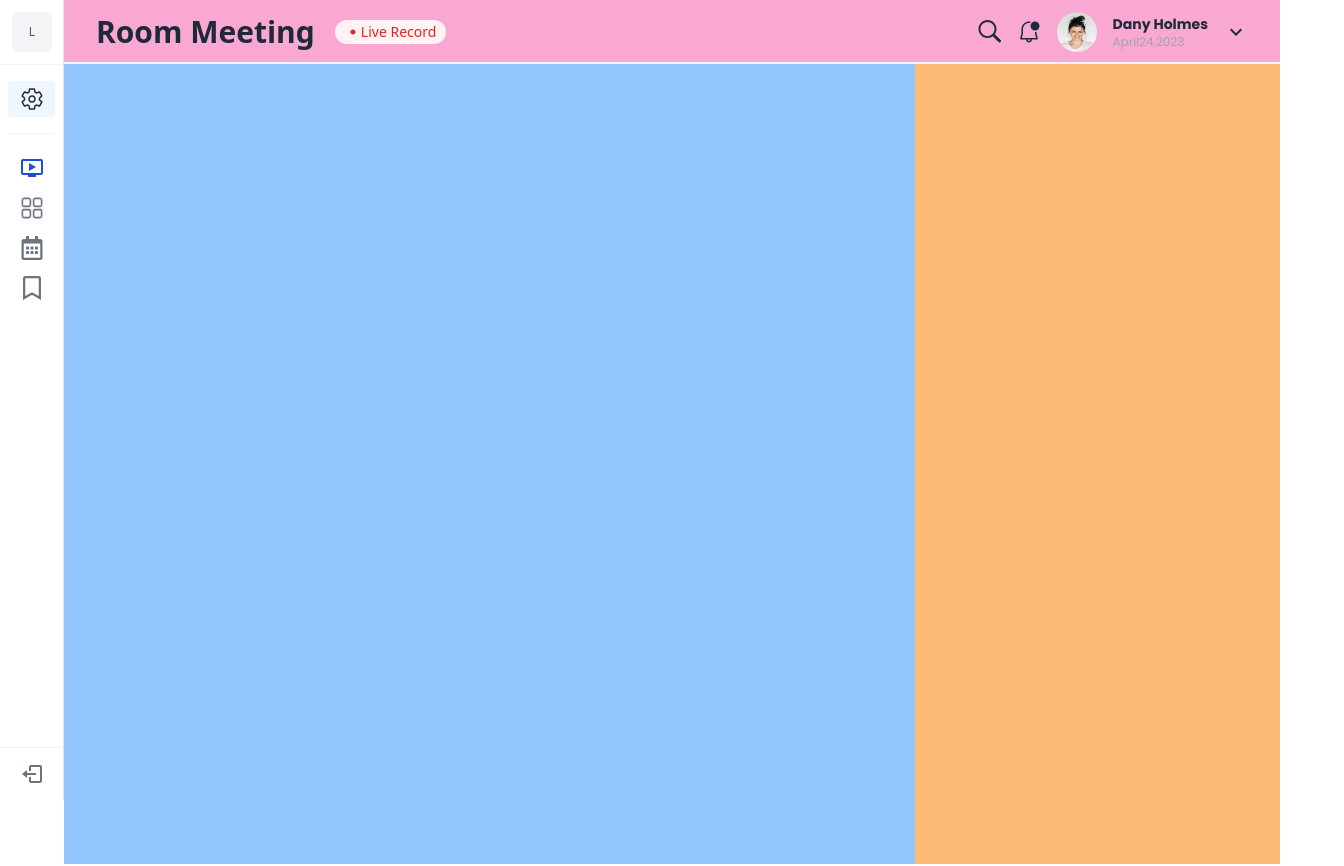
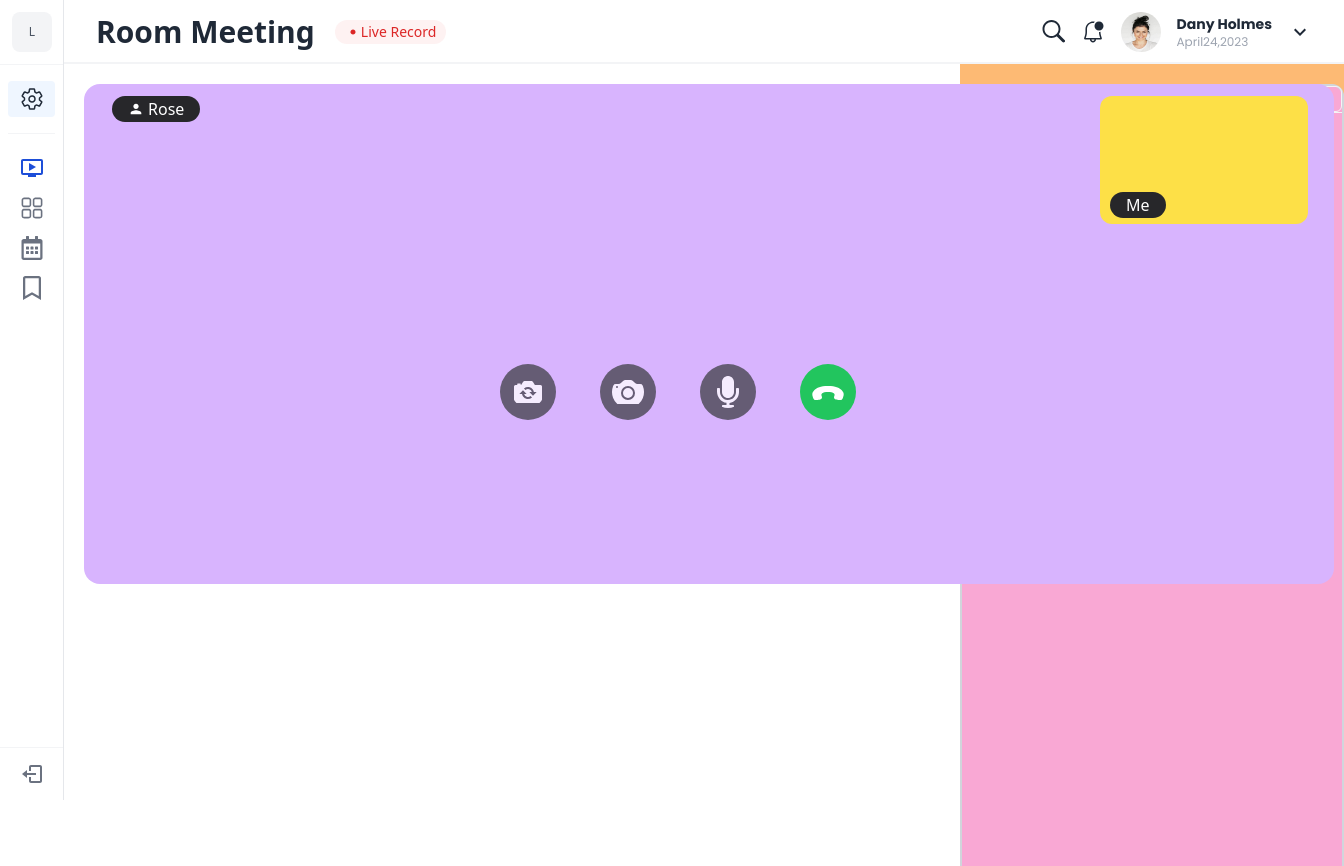
Before and after one commit to MBAS89/coursy, a React (Vite) app in the folder frontend/: page /live in a window 1280 px wide. Shown: the top 866 px of the page, 1344 px wide, since content can reach past the window. Built offline with nearby package versions, Linux system fonts and the light colour scheme; a web font is replaced by a local one.

Commit message:
continue working on the live meeting page

```diff
--- a/frontend/src/pages/Livemeeting.jsx
+++ b/frontend/src/pages/Livemeeting.jsx
@@ -12,6 +12,12 @@
 import { GoSearch } from "react-icons/go";
 import { VscBellDot } from "react-icons/vsc";
 import { MdKeyboardArrowDown } from "react-icons/md";
+import { MdPerson } from "react-icons/md";
+import { ImPhoneHangUp } from "react-icons/im";
+import { FaMicrophone } from "react-icons/fa";
+import { BsFillCameraFill } from "react-icons/bs";
+
+import { IoCameraReverseSharp } from "react-icons/io5";
 export const Livemeeting = () => {
     return (
     <div>
@@ -61,7 +67,7 @@
                                         <Link to="" className="group relative flex justify-center rounded px-2 py-1.5 text-gray-500 hover:bg-gray-50 hover:text-gray-700">
                                             <FaRegBookmark className='text-2xl'/>
                                             <span className="absolute start-full top-1/2 ms-4 -translate-y-1/2 rounded bg-gray-900 px-2 py-1.5 text-xs font-medium text-white opacity-0 group-hover:opacity-100">
-                                            Save
+                                                Save
                                             </span>
                                         </Link>
                                     </li>
@@ -81,7 +87,7 @@
                     </div>
                 </div>
             </section>
-            <div className='w-[100%] bg-pink-300'>
+            <div className='w-[100%]'>
                 <div className="h-16 w-full border-b-2 border-gray-100">
                     <div className="flex h-16 items-center justify-between px-4 sm:px-6 lg:px-8">
                         <h2 className='text-3xl font-bold mr-5'>Room Meeting</h2>
@@ -107,10 +113,25 @@
                         </div>
                     </div>
                 </div>
-
-                <div className='bg-green-300 flex h-screen'>
-                    <div className='w-[70%] bg-blue-300'></div>
-                    <div className='w-[30%] bg-orange-300'></div>
+                <div className='flex h-screen'>
+                    <div className='w-[70%]'>
+                        <div className='rounded-2xl mx-5 mt-5 w-[1250px] h-[500px] relative bg-purple-300'></div>
+                        <span className='absolute top-24 left-28 flex items-center gap-1 rounded-full px-4 py-px text-white bg-zinc-800'><MdPerson /> Rose</span>
+                        <div className='rounded-xl w-52 h-32 absolute top-24 left-[1100px] bg-yellow-300'></div>
+                        <span className='absolute top-48 left-[1110px] flex items-center gap-1 rounded-full px-4 py-px text-white bg-zinc-800'>Me</span>
+                        <ImPhoneHangUp className='absolute bottom-[380px] left-[800px] h-14 w-14 p-3 text-4xl text-white bg-green-500 rounded-full'/>
+                        <FaMicrophone className='absolute bottom-[380px] left-[700px] h-14 w-14 p-3 text-4xl text-white bg-zinc-700 opacity-75 rounded-full'/>
+                        <BsFillCameraFill className='absolute bottom-[380px] left-[600px] h-14 w-14 p-3 text-4xl text-white bg-zinc-700 opacity-75 rounded-full'/>
+                        <IoCameraReverseSharp className='absolute bottom-[380px] left-[500px] h-14 w-14 p-3 text-4xl text-white bg-zinc-700 opacity-75 rounded-full'/>
+                    </div>
+                    <div className='w-[30%] bg-orange-300'>
+                        <div className='mt-5 h-[840px] rounded-xl border-2 bg-pink-300 border-gray-300'>
+                            <div className='flex justify-between border-b border-zinc-100'>
+                                <h2 className=''>Live Chat</h2>
+                                <span className='flex items-center gap-1 px-2 rounded-md border border-zinc-100'><span className='font-semibold'>Group</span><MdKeyboardArrowDown /></span>
+                            </div>
+                        </div>
+                    </div>
                 </div>
             </div>
 
```
